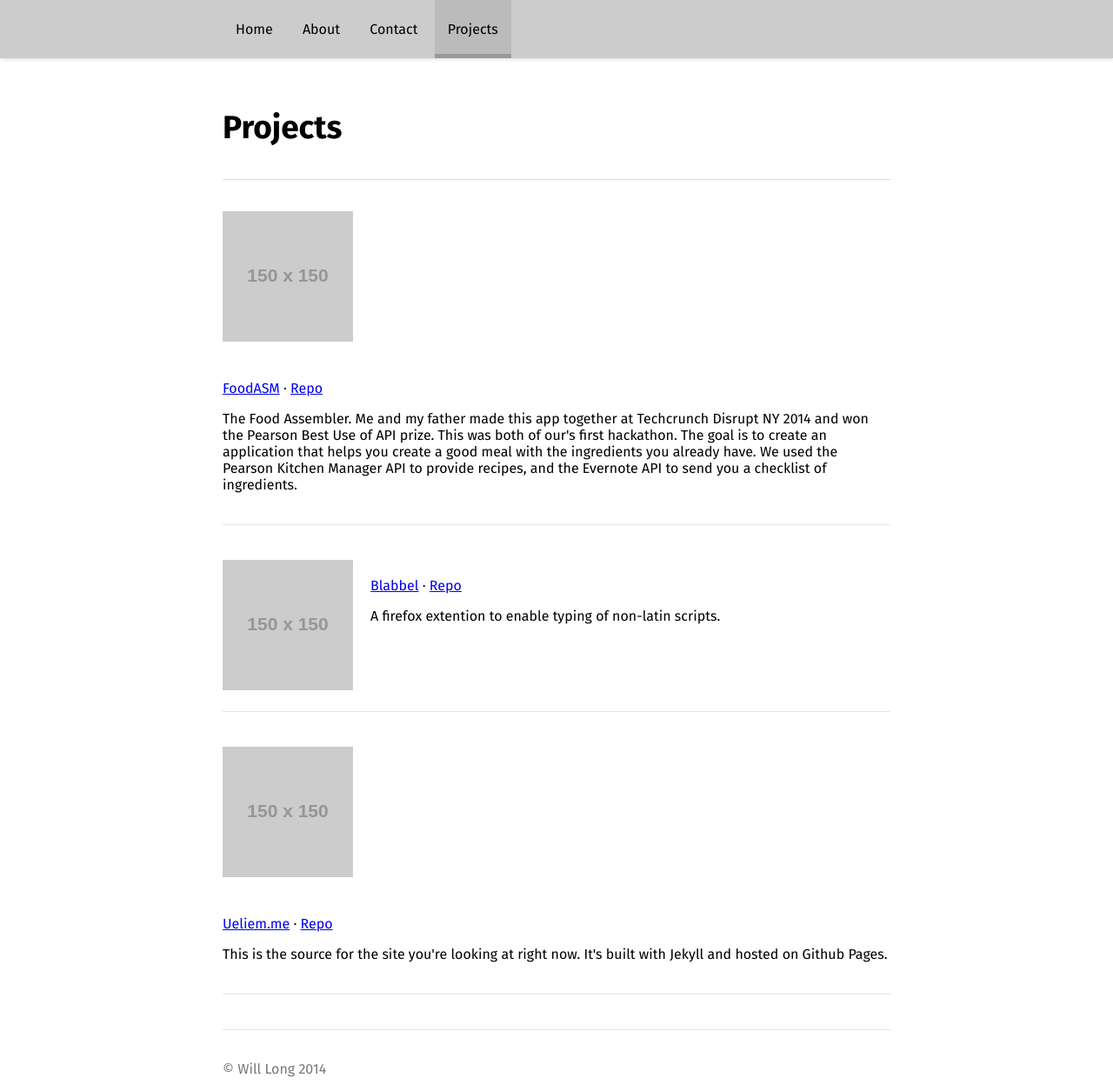
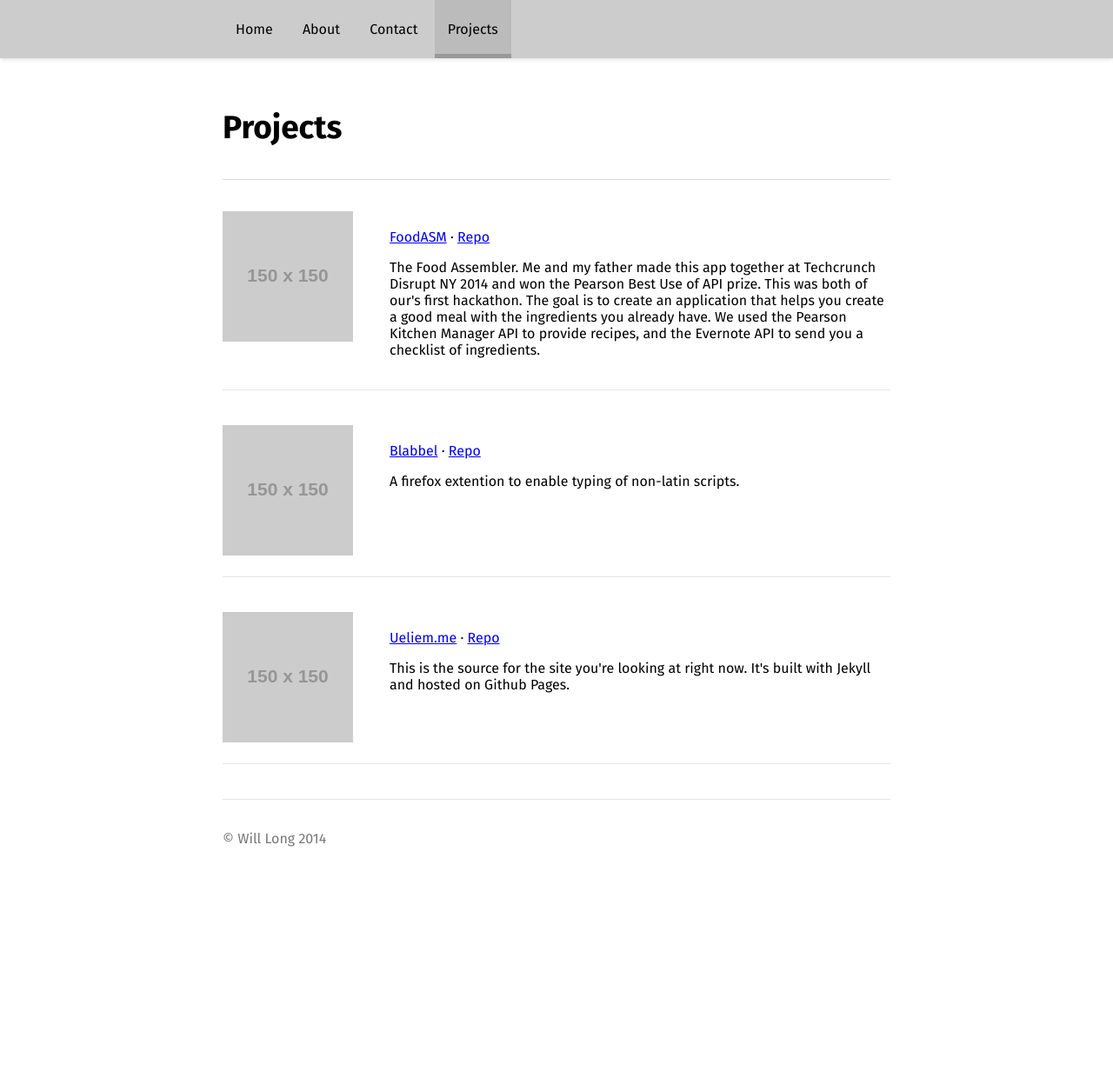
Before and after one commit to ueliem/ueliem.github.io, a Jekyll site: the page built from projects.html, in a window 1280 px wide. Shown: the whole page at 87% size. Built offline with Jekyll 4.4.1, drawn with Linux system fonts in a browser that asks for light colours; nearby versions of some CDN libraries; after the commit the page ends 990 px from its top, so only the background shows below that.

Commit message:
Added col-9 width.

```diff
--- a/css/grid.css
+++ b/css/grid.css
@@ -13,6 +13,9 @@
 }
 .col-12 {
 	width: 100%;
+}
+.col-9 {
+	width: 75%;
 }
 .col-8 {
 	width: 66.6%;
--- a/projects.html
+++ b/projects.html
@@ -11,10 +11,10 @@ active: projects
 	{% assign project = project_hash[1] %}
 		<li>
 		<div class="row">
-			<div class="col-md-3">
+			<div class="col-3">
 				<img src="{{ project.thumb }}">
 			</div>
-			<div class="col-md-9">
+			<div class="col-9">
 				<div class="projentry">
 					<a href="{{ project.url }}">{{ project.name }}</a> &middot;
 					<a href="{{ project.repo }}">Repo</a>
```
